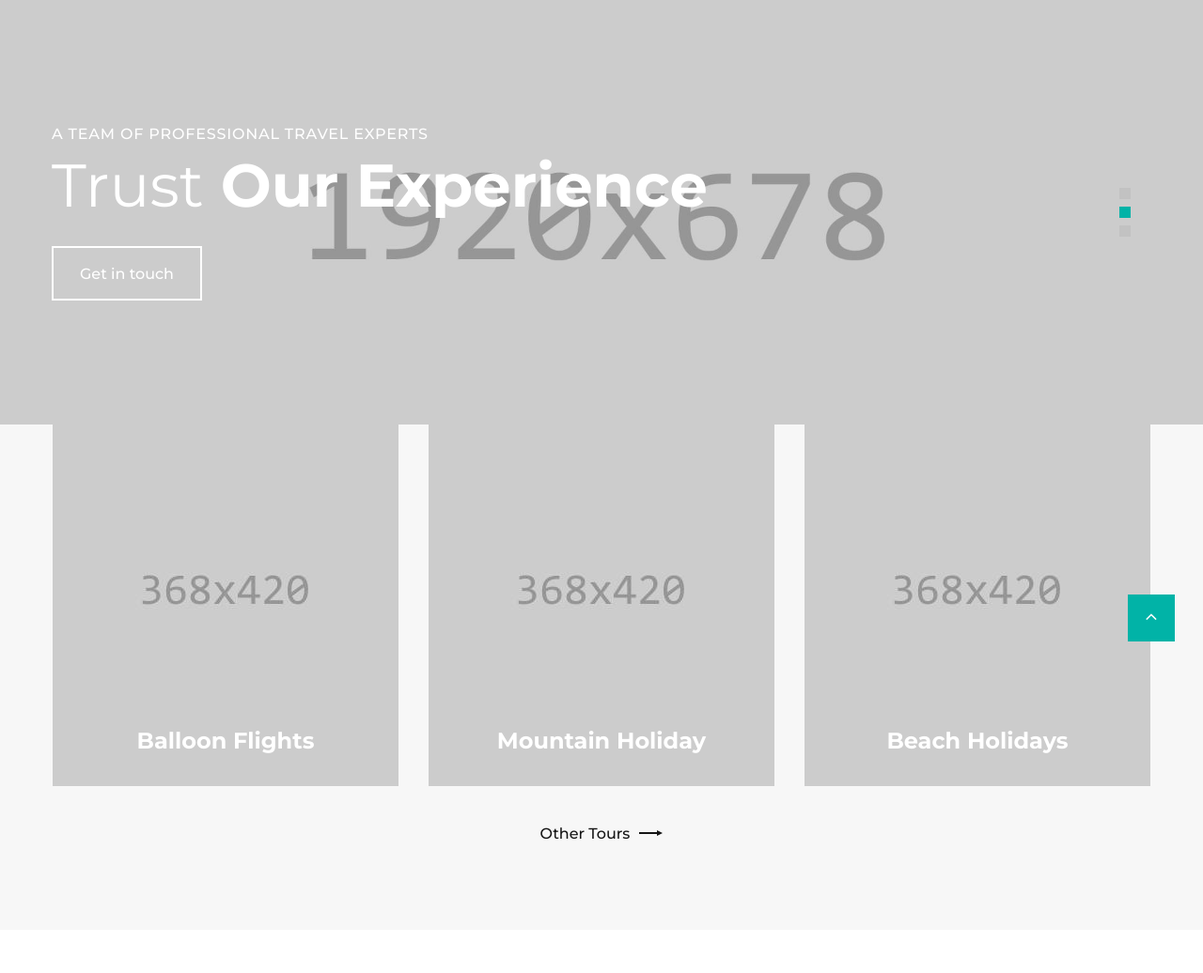
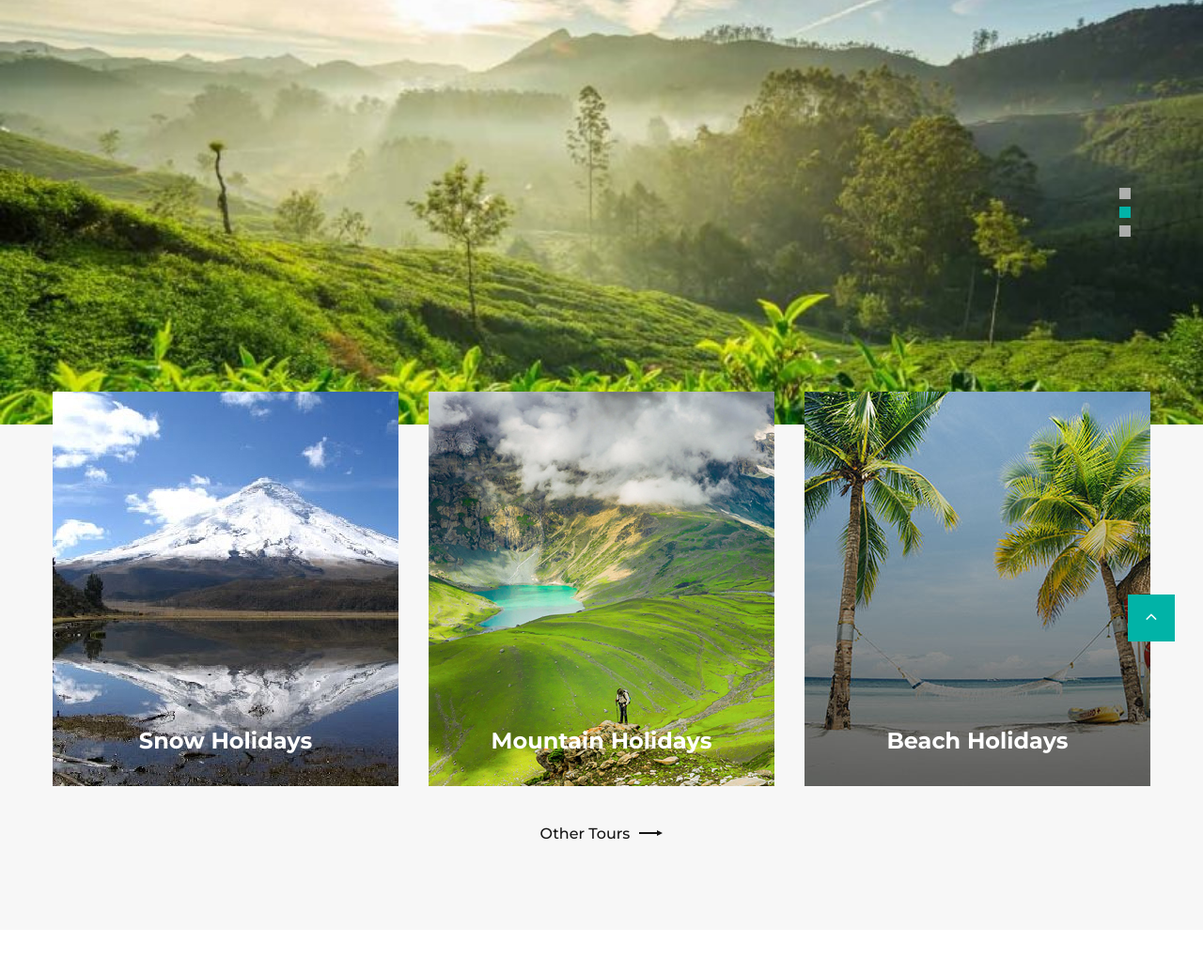
Before and after one commit to agakhil13/Travel_Project, a Django app: page / in a window 1280 px wide. Shown: the part 187-1223 px from the top of the page at 94% size. Run offline with Django 4.2, Linux system fonts and the light colour scheme; some libraries are stand-ins or nearby versions.

Commit message:
Updated box using loop

```diff
--- a/Homepage/models.py
+++ b/Homepage/models.py
@@ -8,3 +8,8 @@
     text : str
     bold_text : str
     img : str
+
+class Box_Category:
+    id: int
+    title : str
+    img : str
--- a/Homepage/views.py
+++ b/Homepage/views.py
@@ -1,5 +1,5 @@
 from django.shortcuts import render
-from .models import Banner
+from .models import Banner, Box_Category
 
 # Create your views here.
 def banner():
@@ -7,25 +7,41 @@
     ban1.faded_text = "Enjoy the Best Destinations with Our Travel Agency"
     ban1.text = "Explore"
     ban1.bold_text = "The World"
-    ban1.img = "slider-4-slide-1-1920x678.jpg"
+    ban1.img = "ban1.jpg"
 
     ban2 = Banner()
     ban2.faded_text = "A team of professional Travel Experts"
     ban2.text = "Trust"
     ban2.bold_text = "Our Experience"
-    ban2.img = "slider-4-slide-2-1920x678.jpg"
+    ban2.img = "ban2.jpg"
 
     ban3 = Banner()
     ban3.faded_text = "Build your Next Holiday Trip with Us"
     ban3.text = "Create"
     ban3.bold_text = "Your Tour"
-    ban3.img = "slider-4-slide-3-1920x678.jpg"
+    ban3.img = "ban3.jpg"
 
     ban = [ban1, ban2, ban3]
     return ban
 
+def box_category():
+    box1 = Box_Category()
+    box1.title = "Snow Holidays"
+    box1.img = "box1.jpg"
+
+    box2 = Box_Category()
+    box2.title = "Mountain Holidays"
+    box2.img = "box2.jpg"
+
+    box3 = Box_Category()
+    box3.title = "Beach Holidays"
+    box3.img = "box3.jpg"
+
+    box = [box1, box2, box3]
+    return box
+
 def page(request):
-    return render(request,'index.html', {'banner': banner()})
+    return render(request,'index.html', {'banner': banner(), 'boxes': box_category()})
 
 def about(request):
     return render(request,'about.html')
--- a/templates/index.html
+++ b/templates/index.html
@@ -118,27 +118,15 @@
           <div class="box-categories cta-box-wrap">
             <div class="box-categories-content">
               <div class="row justify-content-center">
+                {% for box in boxes %}
                 <div class="col-md-4 wow fadeInDown col-9" data-wow-delay=".2s">
                   <ul class="list-marked-2 box-categories-list">
-                    <li><a href="#"><img src="{% static 'images/cta-1-368x420.jpg' %}" alt="" width="368" height="420"/></a>
-                      <h5 class="box-categories-title">Balloon Flights</h5>
+                    <li><a href="#"><img src="{{BaseURL}}/{{box.img}}" alt="" width="368" height="420"/></a>
+                      <h5 class="box-categories-title">{{box.title}}</h5>
                     </li>
                   </ul>
                 </div>
-                <div class="col-md-4 wow fadeInDown col-9" data-wow-delay=".2s">
-                  <ul class="list-marked-2 box-categories-list">
-                    <li><a href="#"><img src="{% static 'images/cta-2-368x420.jpg' %}" alt="" width="368" height="420"/></a>
-                      <h5 class="box-categories-title">Mountain Holiday</h5>
-                    </li>
-                  </ul>
-                </div>
-                <div class="col-md-4 wow fadeInDown col-9" data-wow-delay=".2s">
-                  <ul class="list-marked-2 box-categories-list">
-                    <li><a href="#"><img src="{% static 'images/cta-3-368x420.jpg' %}" alt="" width="368" height="420"/></a>
-                      <h5 class="box-categories-title">Beach Holidays</h5>
-                    </li>
-                  </ul>
-                </div>
+                {% endfor %}
               </div>
             </div>
           </div><a class="link-classic wow fadeInUp" href="#">Other Tours<span></span></a>
```
Also changed, not shown: assets/images/ban1.jpg (added), assets/images/ban2.jpg (added), assets/images/ban3.jpg (added), static/images/ban1.jpg (added), static/images/ban2.jpg (added), static/images/ban3.jpg (added), static/images/box1.jpg (added), static/images/box2.jpg (added), static/images/box3.jpg (added).
